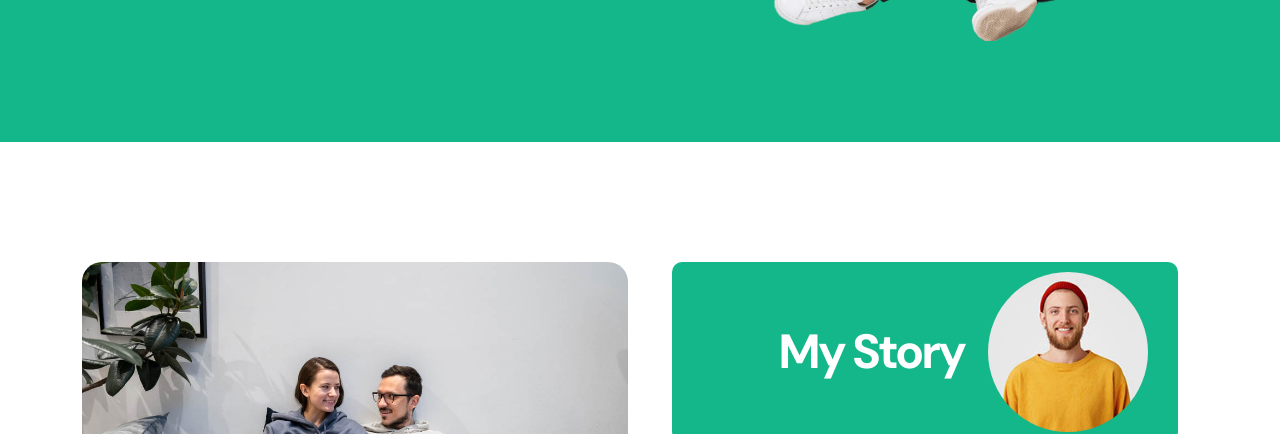
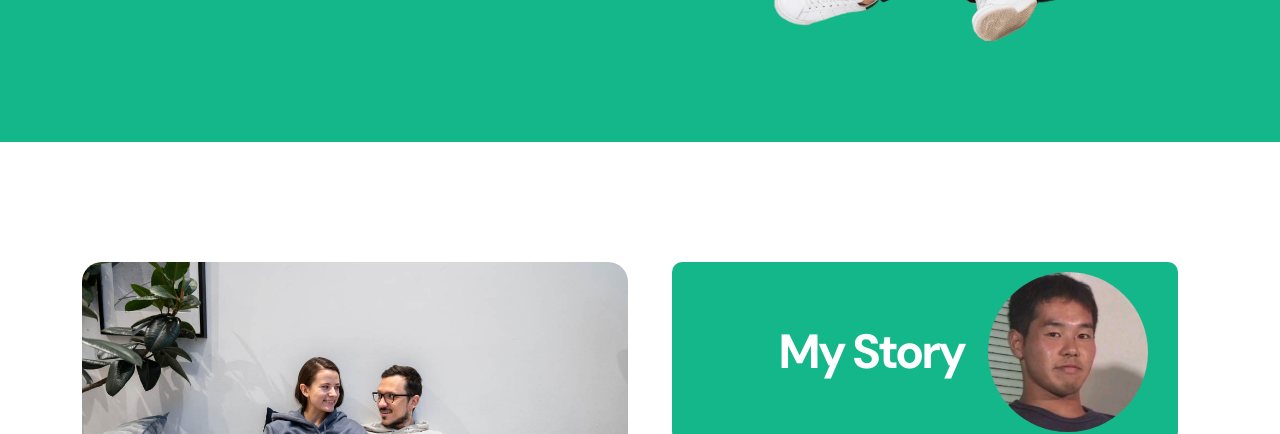
Before and after one commit to lzg114514/lzg114514.github.io, a plain HTML site: page index.html in a window 1280 px wide. Shown: the part 518-952 px from the top of the page. Drawn offline with Linux system fonts and the light colour scheme.

Commit message:
Change some Img

```diff
--- a/index.html
+++ b/index.html
@@ -127,7 +127,7 @@
                                 <div class="section-title-wrap d-flex justify-content-end align-items-center mb-4">
                                     <h2 class="text-white me-4 mb-0">My Story</h2>
 
-                                    <img src="images/happy-bearded-young-man.jpg" class="avatar-image img-fluid" alt="">
+                                    <img src="images/homo.png" class="avatar-image img-fluid" alt="">
                                 </div>
 
                                 <h3 class="pt-2 mb-3">a little bit about Homo</h3>
```
Also changed, not shown: images/homo.png (added).
